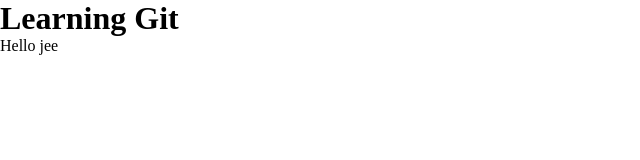
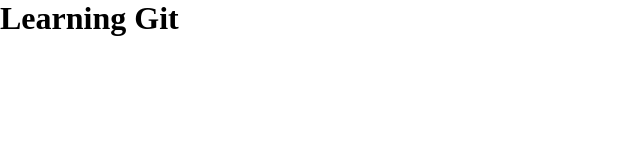
Before and after one commit to anshumanmunda/Learning_Git, a plain HTML site: page index.html in a window 1280 px wide. Shown: the full height of the page, 0-640 px from the left. Drawn offline with Linux system fonts and the light colour scheme.

Commit message:
Remove paragraph

```diff
--- a/index.html
+++ b/index.html
@@ -9,6 +9,5 @@
 <body>
 
   <h1>Learning Git</h1>
-  <p>Hello jee</p>
 </body>
 </html>
```
